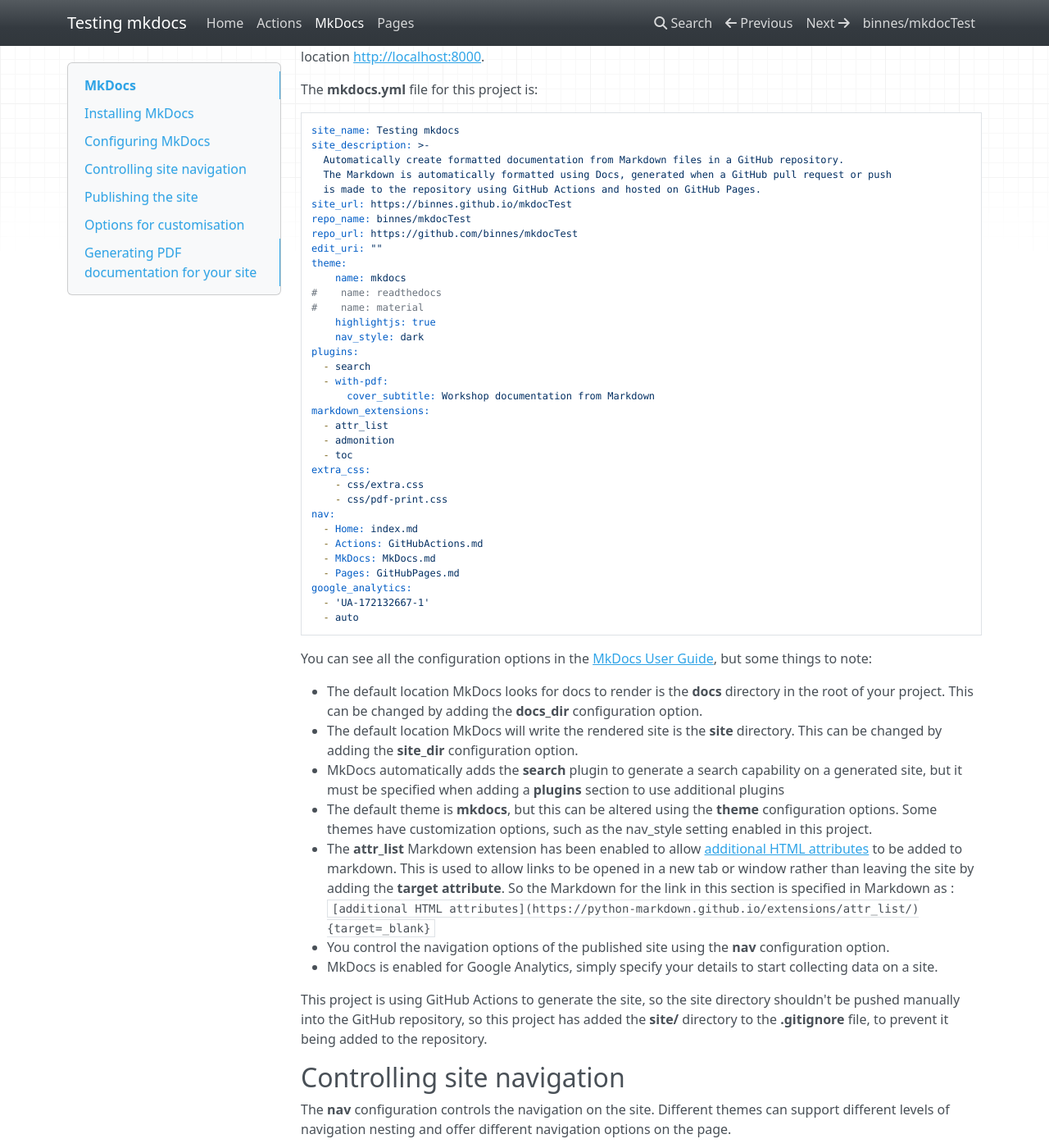
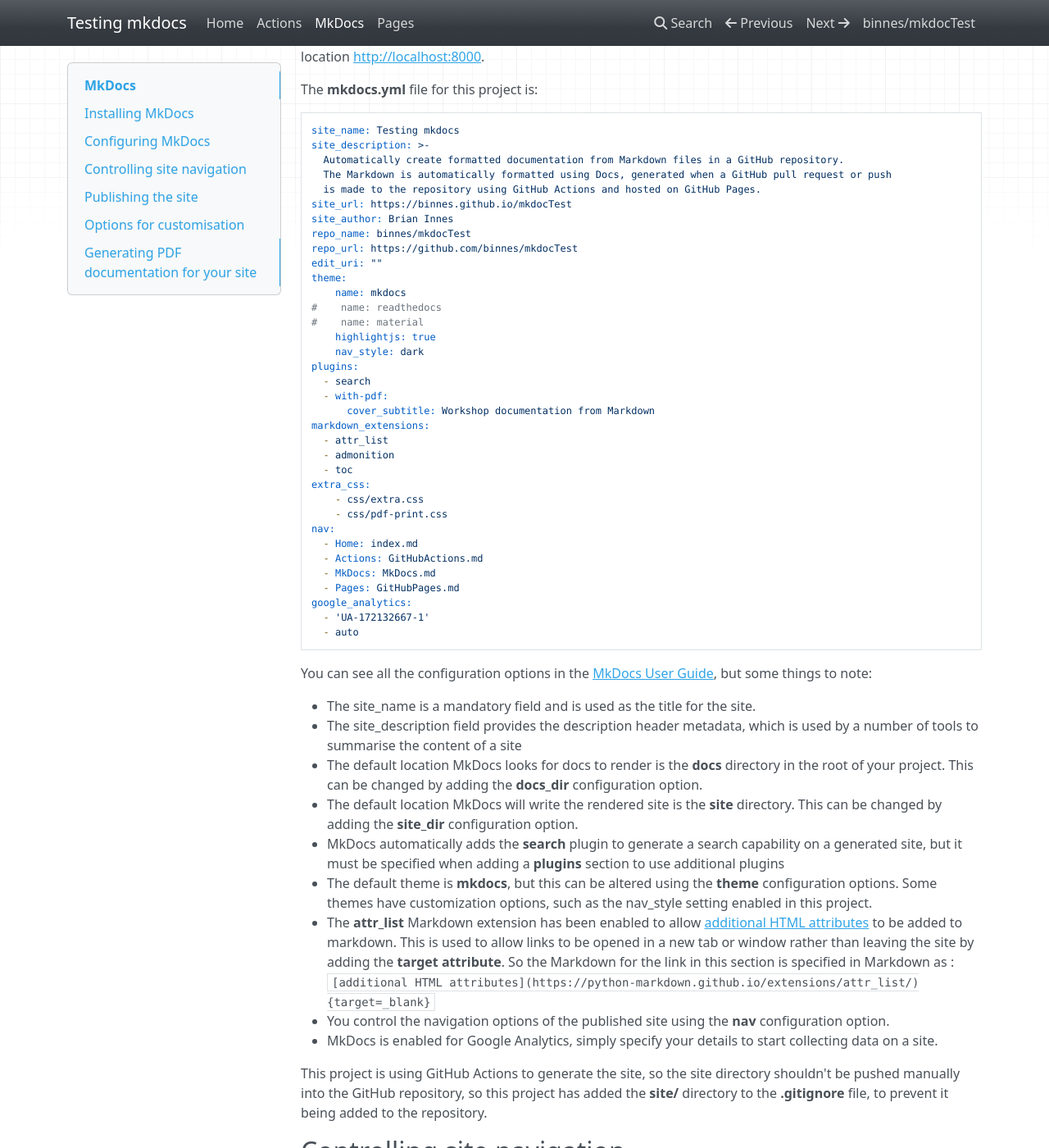
Before and after one commit to binnes/mkdocTest, an MkDocs documentation site: the page built from docs/MkDocs.md, in a window 1280 px wide and 1400 px high, scrolled down 756 px. Shown: the whole window at 82% size. Built offline with MkDocs 1.6.1, drawn with Linux system fonts in a browser that asks for light colours; nearby versions of some CDN libraries.

Commit message:
added author

```diff
--- a/docs/MkDocs.md
+++ b/docs/MkDocs.md
@@ -31,6 +31,7 @@ site_description: >-
   The Markdown is automatically formatted using Docs, generated when a GitHub pull request or push
   is made to the repository using GitHub Actions and hosted on GitHub Pages.
 site_url: https://binnes.github.io/mkdocTest
+site_author: Brian Innes
 repo_name: binnes/mkdocTest
 repo_url: https://github.com/binnes/mkdocTest
 edit_uri: ""
@@ -63,6 +64,8 @@ google_analytics:
 
 You can see all the configuration options in the [MkDocs User Guide](https://www.mkdocs.org/user-guide/configuration/){target=_blank}, but some things to note:
 
+- The site_name is a mandatory field and is used as the title for the site.
+- The site_description field provides the description header metadata, which is used by a number of tools to summarise the content of a site
 - The default location MkDocs looks for docs to render is the **docs** directory in the root of your project.  This can be changed by adding the **docs_dir** configuration option.
 - The default location MkDocs will write the rendered site is the **site** directory.  This can be changed by adding the **site_dir** configuration option.
 - MkDocs automatically adds the **search** plugin to generate a search capability on a generated site, but it must be specified when adding a **plugins** section to use additional plugins
```
